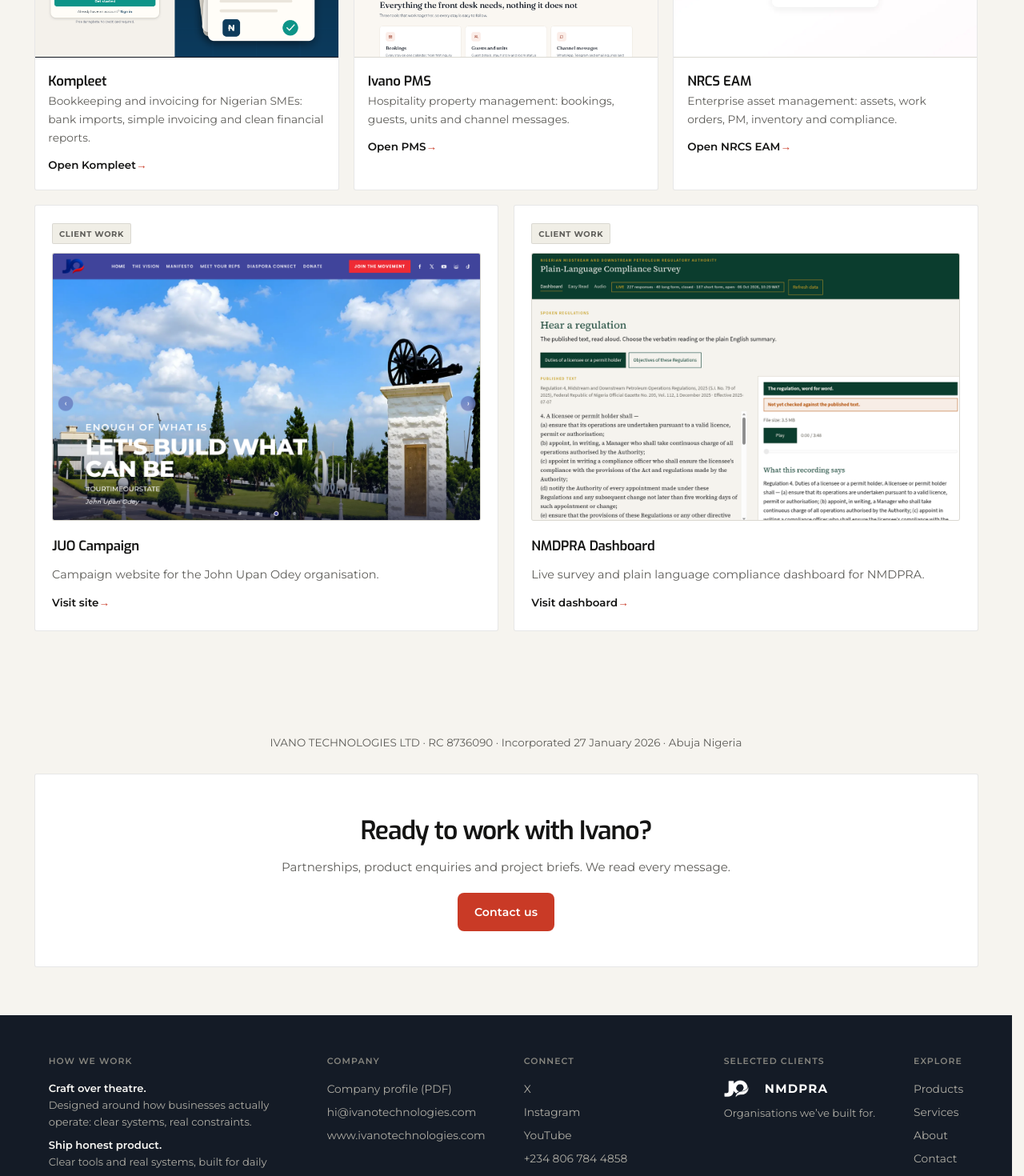
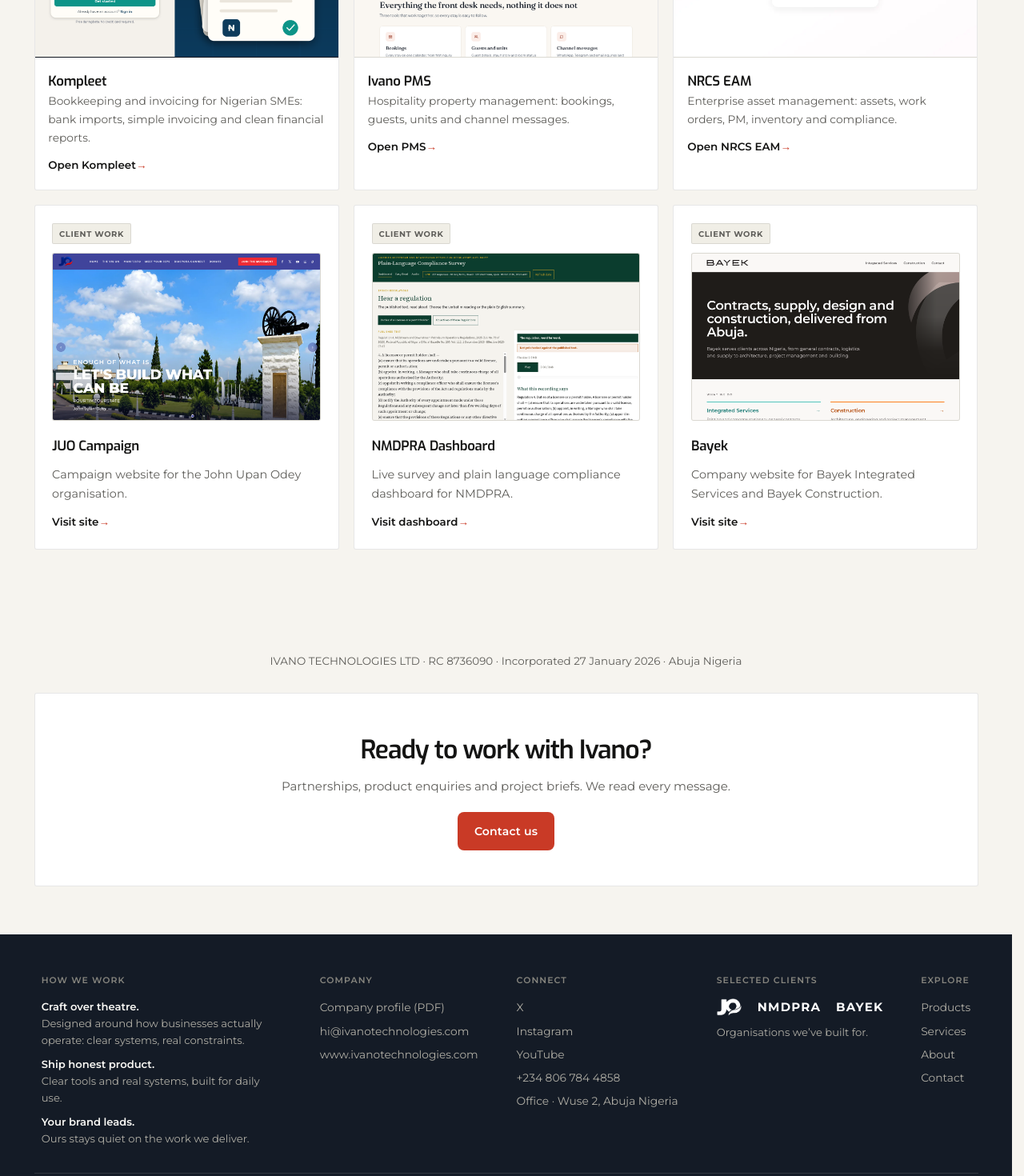
Before and after one commit to Ivano-Technologies/web-ivano, a Next.js app: page / in a window 1280 px wide. Shown: the part 922-2392 px from the top of the page at 80% size. Built offline with nearby package versions, Linux system fonts and the light colour scheme.

Commit message:
Add Bayek to client work
Adds a Bayek client card on Home and Products with a bayek.org hero thumbnail, and a Bayek entry in the footer Selected clients linking to bayek.org.

```diff
--- a/app/globals.css
+++ b/app/globals.css
@@ -1371,6 +1371,10 @@
 .footer-note .footer-clients { list-style: none; display: flex; flex-wrap: wrap; align-items: center; gap: 20px; margin-bottom: 0.6rem; }
 .footer-clients li { display: flex; align-items: center; gap: 0.6rem; min-height: 22px; }
 .footer-clients img { height: 22px; width: auto; display: block; }
+/* Linked client mark: reset the footer link box so it sits like the others */
+.site-footer .footer-clients a.client-mark-link { display: block; min-height: 0; margin: 0; }
+.footer-clients a.client-mark-link:hover .client-mark,
+.footer-clients a.client-mark-link:focus-visible .client-mark { opacity: 0.8; }
 /* Acronym wordmark for clients without a logo: white like the JUO mark
    (the footer is dark in both themes), centred on the JUO glyph in a 22px box */
 .client-mark {
--- a/app/page.tsx
+++ b/app/page.tsx
@@ -76,7 +76,7 @@
               </article>
             ))}
           </div>
-          <div className="card-grid cols-2" style={{ marginTop: "1.15rem" }}>
+          <div className="card-grid cols-2 cols-3" style={{ marginTop: "1.15rem" }}>
             {HOME_CLIENT_CARDS.map((product) => (
               <ProductCard key={product.name} product={product} />
             ))}
--- a/components/SiteFooter.tsx
+++ b/components/SiteFooter.tsx
@@ -80,6 +80,19 @@
                   <span aria-hidden="true">NMDPRA</span>
                 </span>
               </li>
+              <li>
+                <a
+                  className="client-mark-link"
+                  href="https://bayek.org"
+                  target="_blank"
+                  rel="noopener noreferrer"
+                  aria-label="Bayek"
+                >
+                  <span className="client-mark" aria-hidden="true">
+                    BAYEK
+                  </span>
+                </a>
+              </li>
             </ul>
             <p>Organisations we’ve built for.</p>
           </div>
--- a/lib/products.ts
+++ b/lib/products.ts
@@ -87,6 +87,17 @@
     cta: "Visit dashboard",
     image: "/products/nmdpra-ui.png",
   },
+  {
+    name: "Bayek",
+    highlight: "client",
+    badge: "client",
+    badgeLabel: "Client work",
+    description:
+      "Company website for Bayek Integrated Services and Bayek Construction.",
+    href: "https://bayek.org",
+    cta: "Visit site",
+    image: "/products/bayek-ui.png",
+  },
 ];
 
 export const HOME_PRODUCT_THUMBS: HomeProduct[] = PRODUCTS.filter(
```
Also changed, not shown: public/products/bayek-ui.png (added), 1 other file (tests, documents, lock files or other folders).
